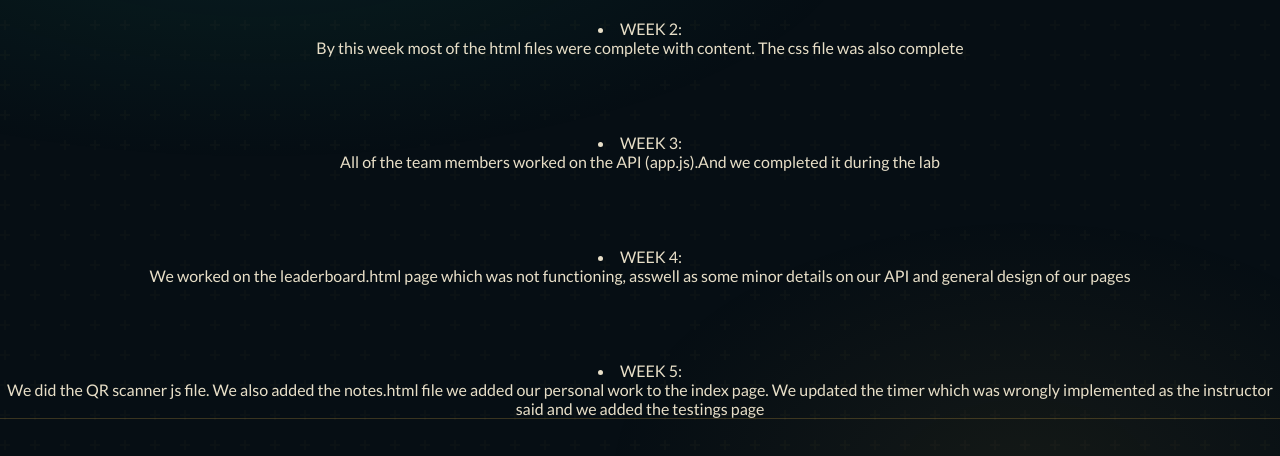
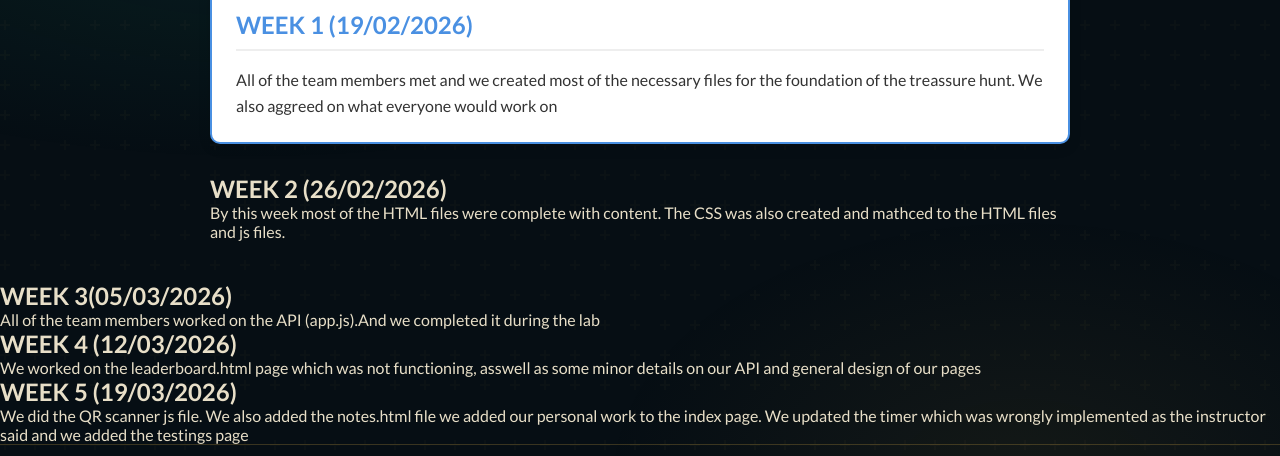
Before and after one commit to yiannisza/Treasure_Hunt_TeamG, a website: page notes.html in a window 1280 px wide. Shown: the part 160-616 px from the top of the page. Drawn offline with Linux system fonts and the light colour scheme.

Commit message:
Add files via upload

```diff
--- a/notes.html
+++ b/notes.html
@@ -8,7 +8,7 @@
 
 </head>
 
-<!-- HEADER -->
+
 <body>
 
 <nav class="navbar">
@@ -20,34 +20,28 @@
     </ul>
 </nav>
 
-<center><li>WEEK 1:</a></li>
-    <p>All of the team members met and we created most of the necessarry files for the structure of the treassure hunt. We also agreed on what everyone would work on.</p>
-    <br>
-    <br>
-    <br>
-    <br>
-    <li>WEEK 2:</li>
-    <p>By this week most of the html files were complete with content. The css file was also complete</p>
-    <br>
-    <br>
-    <br>
-    <br>
-    <li>WEEK 3:</li>
+<div class="notes">
+<h1>Project Weekly Progress - Team G</h1>
+<div class="weeks">
+    <h2>WEEK 1 (19/02/2026)</h2>
+    <p>All of the team members met and we created most of the necessary files for the foundation of the treassure hunt.
+        We also aggreed on what everyone would work on</p>
+</div>
+<h2>WEEK 2 (26/02/2026)</h2>
+    <p>By this week most of the HTML files were complete with content. The CSS was also created and mathced to the HTML files and js files.</p>
+</div>
+<h2>WEEK 3(05/03/2026)</h2>
     <p>All of the team members worked on the API (app.js).And we completed it during the lab</p>
-    <br>
-    <br>
-    <br>
-    <br>
-    <li>WEEK 4:</li>
+</div>
+</div>
+<h2>WEEK 4 (12/03/2026)</h2>
     <p>We worked on the leaderboard.html page which was not functioning, asswell as some minor details on our API and general design of our pages</p>
-    <br>
-    <br>
-    <br>
-    <br>
-    <li>WEEK 5:</li>
-    <p>We did the QR scanner js file. We also added the notes.html file we added our personal work to the index page. We updated the timer which
-    was wrongly implemented as the instructor said and we added the testings page</p>
-    </center>
+</div>
+</div>
+<h2>WEEK 5 (19/03/2026)</h2>
+    <p>We did the QR scanner js file. We also added the notes.html file we added our personal work to the index page. We updated the timer which was wrongly implemented as the instructor said and we added the testings page</p>
+</div>
+    </div>
 </body>
 
 <footer class="footer fly-in">
--- a/style.css
+++ b/style.css
@@ -870,3 +870,38 @@ button.btn:not(.btn-primary):not(.btn-secondary):hover {
     margin: 15px;
     opacity: 0.85;
 }
+
+.notes{
+    max-width:900px;
+    margin:40px auto;
+    padding:0 20px;
+}
+
+.weeks{
+    background-color:#fff;
+    border:2px solid #4a90e2;
+    border-radius:10px;
+    padding:24px;
+    margin-bottom:30px;
+    box-shadow:0 4px 12px rgba(0,0,0,0.15);
+    transition:transform 0.2s,box-shadow 0.2s;
+}
+
+.weeks:hover{
+    transform: translateY(-5px);
+    box-shadow:0 8px 20px rgba(0,0,0,0.2);
+}
+
+.weeks h2{
+    margin-top:0;
+    color:#4a90e2;
+    border-bottom:2px solid #eee;
+    padding-bottom:10px;
+    margin-bottom:16px;
+}
+
+.weeks p{
+    margin:0;
+    line-height: 1.6;
+    color: #333;
+}
```
